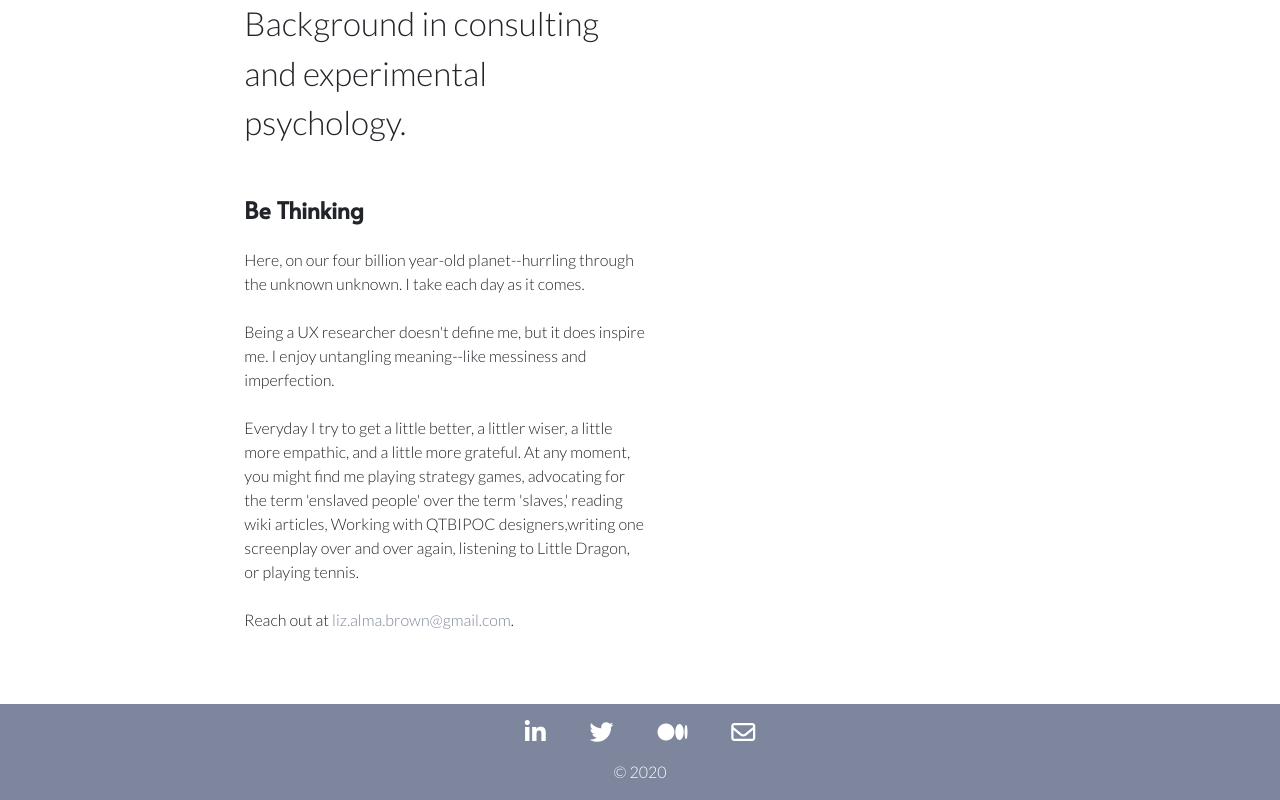
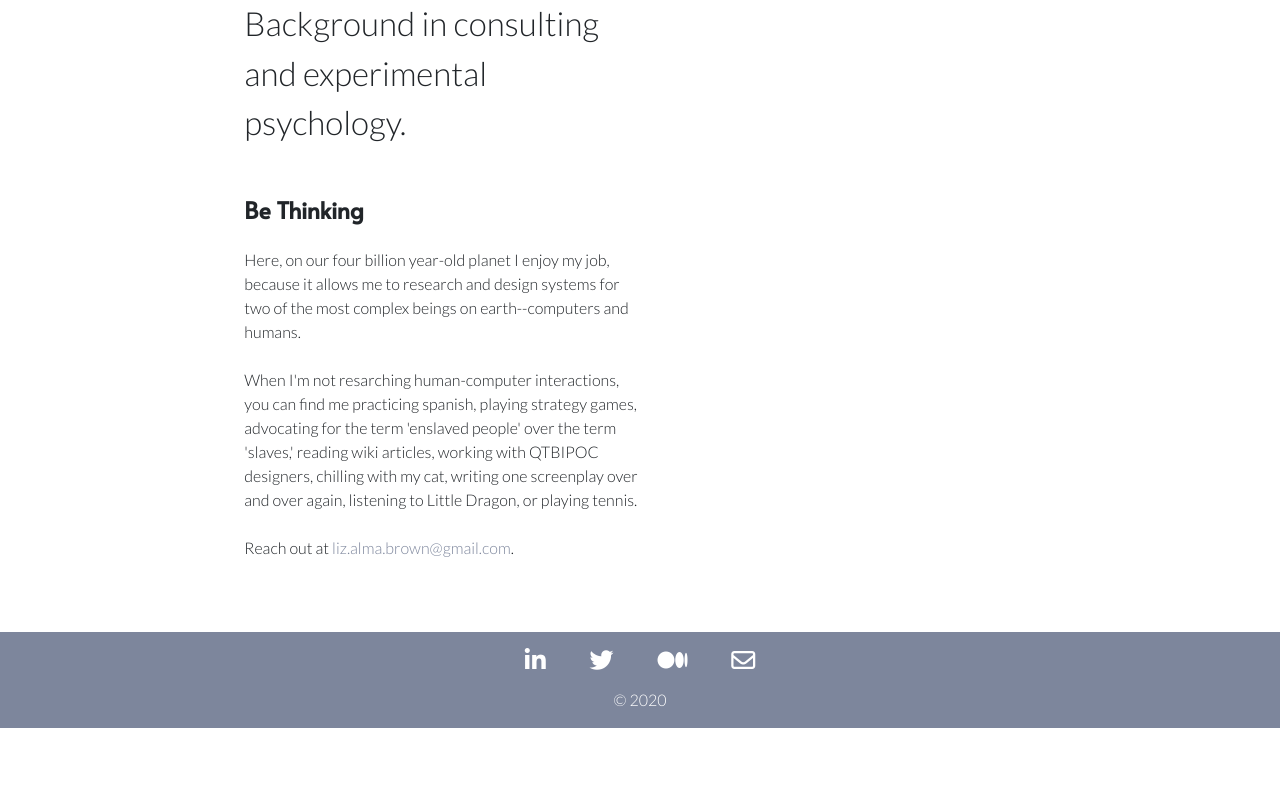
Before and after one commit to susmoi/thatlizbrown.com, a plain HTML site: page index.html in a window 1280 px wide. Shown: the part 669-1469 px from the top of the page. After the commit the page ends 1397 px from the top, so only its background shows below. Drawn offline with nearby package versions, Linux system fonts and the light colour scheme.

Commit message:
updated about copy

```diff
--- a/index.html
+++ b/index.html
@@ -70,13 +70,12 @@
             <h2>Be Thinking</h2>
             <!-- content -->
             <p class="about-p mt-4 mb-4">
-              Here, on our four billion year-old planet--hurrling through the unknown unknown. I take each day as it comes.
+
+              Here, on our four billion year-old planet I enjoy my job, because it allows me to research and design systems for two of the most complex beings on earth--computers and humans.
+
               <br><br>
 
-              Being a UX researcher doesn't define me, but it does inspire me. I enjoy untangling meaning--like messiness and imperfection.
-              <br><br>
-
-              Everyday I try to get a little better, a littler wiser, a little more empathic, and a little more grateful. At any moment, you might find me playing strategy games, advocating for the term 'enslaved people' over the term 'slaves,' reading wiki articles, Working with QTBIPOC designers,writing one screenplay over and over again, listening to Little Dragon, or playing tennis.
+              When I'm not resarching human-computer interactions, you can find me practicing spanish, playing strategy games, advocating for the term 'enslaved people' over the term 'slaves,' reading wiki articles, working with QTBIPOC designers, chilling with my cat, writing one screenplay over and over again, listening to Little Dragon, or playing tennis.
               <br><br>
 
               Reach out at <a class="hero-a-tag" href="mailto:liz.alma.brown@gmail.com?subject=*Waving emoji hand* Hi Liz!" target="_self" data-content="liz.alma.brown@gmail.com" data-type="mail" target="_blank">liz.alma.brown@gmail.com</a>.
```
